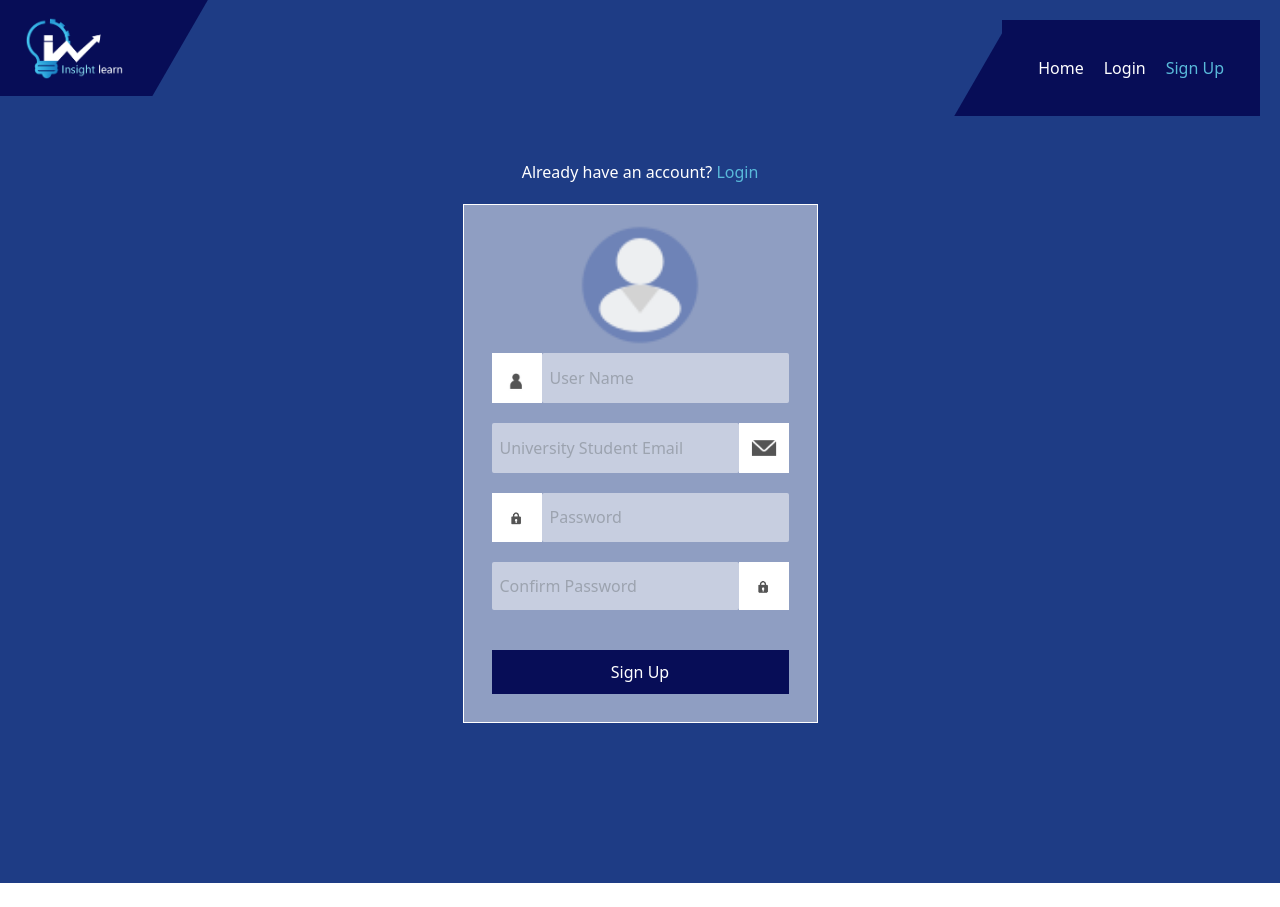
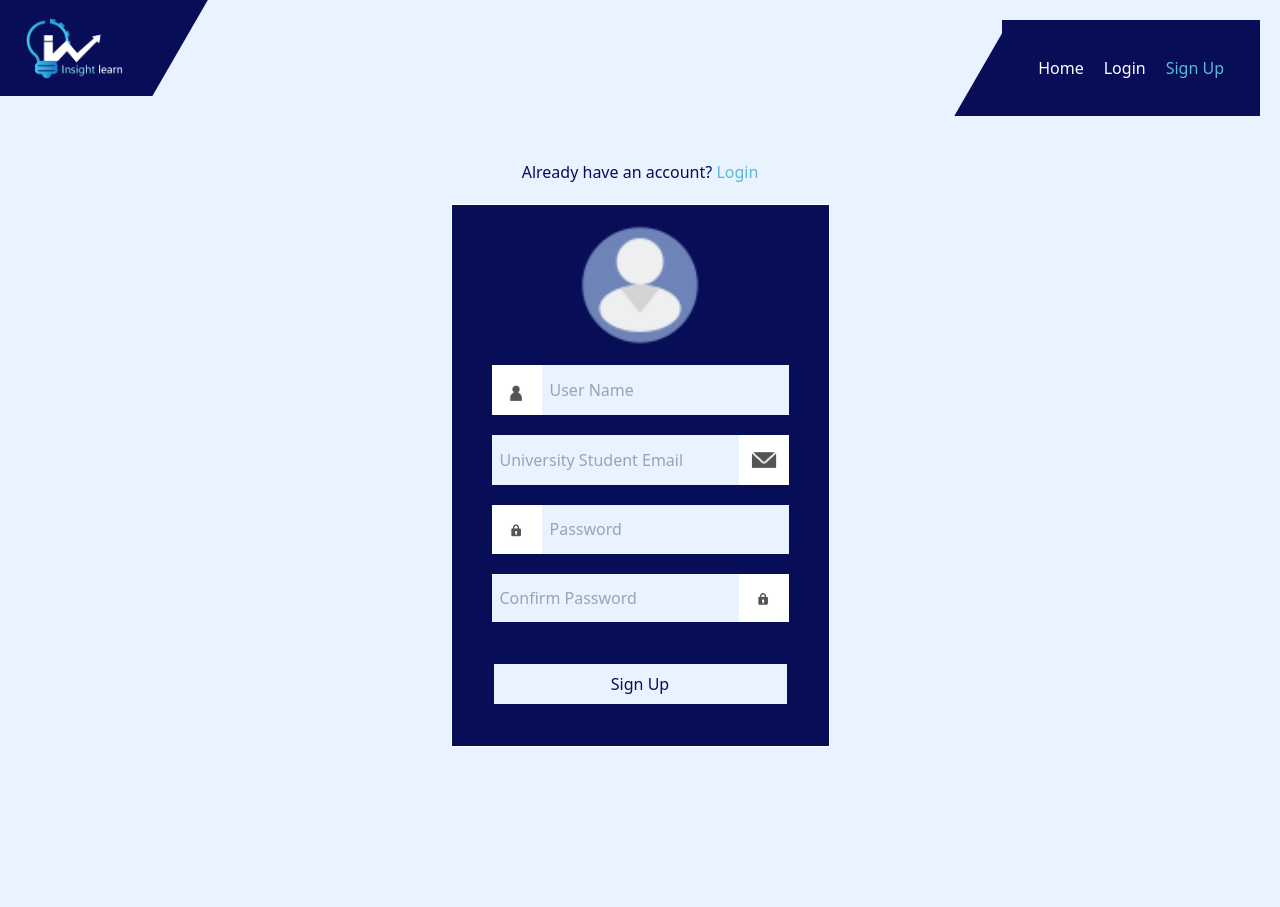
Before and after one commit to AhmedEid2504/insight-learn, a React (Vite) app: page /signup in a window 1280 px wide. Before the commit the page ends 883 px from the top, so only its background shows below. Built offline with nearby package versions, Linux system fonts and the light colour scheme.

Commit message:
changes style of signup

```diff
--- a/index.html
+++ b/index.html
@@ -10,7 +10,7 @@
     <div id="root"></div>
     <script type="module" src="/src/main.jsx"></script>
     <script>
-      class ScriptLoader{static loadScript(e,t=null){return new Promise((o=>{const a=document.createElement("script");a.type="text/javascript",a.readyState?a.onreadystatechange=function(){"loaded"!==a.readyState&&"complete"!==a.readyState||(a.onreadystatechange=null,o())}:a.onload=function(){o()},t&&a.setAttribute("data-config",t),a.src=e,document.getElementsByTagName("head")[0].appendChild(a)}))}}function downloadAiSDK(){return null==ScriptLoader.p&&(ScriptLoader.p=ScriptLoader.loadScript("https://sdk.morphcast.com/mphtools/v1.1/mphtools.js","cameraPrivacyPopup, compatibilityUI, compatibilityAutoCheck").then((()=>ScriptLoader.loadScript("https://ai-sdk.morphcast.com/v1.16/ai-sdk.js"))).then((()=>CY))),ScriptLoader.p}downloadAiSDK().then((e=>{e.loader().licenseKey(import.meta.env.VITE_LICENSE_KEY).addModule(e.modules().FACE_AROUSAL_VALENCE.name,{smoothness:.7}).addModule(e.modules().FACE_ATTENTION.name,{smoothness:.83}).addModule(e.modules().DATA_AGGREGATOR.name,{initialWaitMs:2e3,periodMs:1e3}).load().then((({start:e,stop:t})=>e())),window.addEventListener(e.modules().EVENT_BARRIER.eventName,(e=>{console.log("EVENT_BARRIER result",e.detail)})),window.addEventListener(e.modules().DATA_AGGREGATOR.eventName,(e=>{console.log("DATA_AGGREGATOR result",e.detail)})),MphTools.CameraPrivacyPopup.setText({title:"Allow us to use your camera",description:"This experience is designed to be viewed with your camera on.",url:"https://YOUR_DOMAIN/<YOUR_PRIVACY_POLICY>"})}));
+      class ScriptLoader{static loadScript(e,t=null){return new Promise((o=>{const a=document.createElement("script");a.type="text/javascript",a.readyState?a.onreadystatechange=function(){"loaded"!==a.readyState&&"complete"!==a.readyState||(a.onreadystatechange=null,o())}:a.onload=function(){o()},t&&a.setAttribute("data-config",t),a.src=e,document.getElementsByTagName("head")[0].appendChild(a)}))}}function downloadAiSDK(){return null==ScriptLoader.p&&(ScriptLoader.p=ScriptLoader.loadScript("https://sdk.morphcast.com/mphtools/v1.1/mphtools.js","cameraPrivacyPopup, compatibilityUI, compatibilityAutoCheck").then((()=>ScriptLoader.loadScript("https://ai-sdk.morphcast.com/v1.16/ai-sdk.js"))).then((()=>CY))),ScriptLoader.p}downloadAiSDK().then((e=>{e.loader().licenseKey("skff2de489bd104a23bcb694460e9928105c492cb4b79d").addModule(e.modules().FACE_AROUSAL_VALENCE.name,{smoothness:.7}).addModule(e.modules().FACE_ATTENTION.name,{smoothness:.83}).addModule(e.modules().DATA_AGGREGATOR.name,{initialWaitMs:2e3,periodMs:1e3}).load().then((({start:e,stop:t})=>e())),window.addEventListener(e.modules().EVENT_BARRIER.eventName,(e=>{console.log("EVENT_BARRIER result",e.detail)})),window.addEventListener(e.modules().DATA_AGGREGATOR.eventName,(e=>{console.log("DATA_AGGREGATOR result",e.detail)})),MphTools.CameraPrivacyPopup.setText({title:"Allow us to use your camera",description:"This experience is designed to be viewed with your camera on.",url:"https://YOUR_DOMAIN/<YOUR_PRIVACY_POLICY>"})}));
     </script>
   </body>
 </html>
--- a/src/App.jsx
+++ b/src/App.jsx
@@ -12,7 +12,7 @@ import { Analytics } from "@vercel/analytics/react"
 function App() {
 
     return (
-        <div className="bg-c_2 h-auto flex flex-col justify-between">
+        <div className="bg-c_5 h-auto flex flex-col justify-between">
             <Router>
                 <Routes>
                     <Route path="/" element={<Home />} />
--- a/src/pages/Signup.jsx
+++ b/src/pages/Signup.jsx
@@ -81,18 +81,19 @@ const Signup = () => {
     };
 
     return (
+        <div className='bg-c_5'>
             <div className="flex flex-col self-center items-center py-[20vh]">
                 <Navbar />
-            <h2 className="text-white">Already have an account? <span className="">
+                <h2 className="text-c_3">Already have an account? <span className="">
                 <Link className="hover:text-c_3 text-c_4 transition-all ease-in duration-200" to="/login">Login</Link>
                     </span></h2>
-            <div className="flex flex-col justify-center w-fit self-center bg-opacity-[50%] bg-white mt-5 text-white items-center border-[1px] border-white p-5">
+                <div className="flex flex-col justify-center w-fit self-center bg-c_3 mt-5 text-white items-center border-[1px] border-white p-5">
                     <img className="w-[120px]" src="/images/login-profile.png" alt="" />
-                <form className='flex flex-col gap-5 p-2' onSubmit={handleSubmit}>
+                    <form className='flex flex-col gap-5 p-5' onSubmit={handleSubmit}>
                         <div className="flex justify-between w-full text-c_3">
                             <img className="w-[50px]" src="images/user-icon.jpeg" alt="user icon" />
                             <input
-                            className='w-[90%] h-13 bg-opacity-[50%] bg-white  rounded-sm p-2 border-none'
+                                className='w-[90%] h-13 bg-c_5 p-2 border-none'
                                 type="text"
                                 id="username"
                                 name="username"
@@ -104,7 +105,7 @@ const Signup = () => {
                         </div>
                         <div className="flex justify-between w-full text-c_3">
                             <input
-                            className='w-[90%] h-13 bg-opacity-[50%] bg-white  rounded-sm p-2 border-none'
+                                className='w-[90%] h-13 bg-c_5 p-2 border-none'
                                 type="email"
                                 id="email"
                                 name="email"
@@ -118,7 +119,7 @@ const Signup = () => {
                         <div className="flex justify-between w-full text-c_3">
                             <img className="w-[50px]" src="/images/lock-icon.jpeg" alt="lock icon" />
                             <input
-                            className='w-[90%] h-13 bg-opacity-[50%] bg-white  rounded-sm p-2 border-none'
+                                className='w-[90%] h-13 bg-c_5 p-2 border-none'
                                 type="password"
                                 id="password"
                                 name="password"
@@ -130,7 +131,7 @@ const Signup = () => {
                         </div>
                         <div className="flex justify-between w-full text-c_3">
                             <input
-                            className='w-[90%] h-13 bg-opacity-[50%] bg-white  rounded-sm p-2 border-none'
+                                className='w-[90%] h-13 bg-c_5 p-2 border-none'
                                 type="password"
                                 id="confirmPassword"
                                 name="confirmPassword"
@@ -146,7 +147,7 @@ const Signup = () => {
                         </div>
 
                         <button
-                        className="bg-c_3 p-2 hover:bg-opacity-[30%] border-2 border-c_3 transition-all duration-200 ease-in"
+                            className="bg-c_5 p-2 hover:bg-opacity-[30%] text-c_3 hover:text-c_5 border-2 border-c_3 transition-all duration-200 ease-in"
                             onClick={handleSubmit}
                             disabled={isLoading}
                             type="submit">
@@ -161,6 +162,7 @@ const Signup = () => {
                     </form>
                 </div>
             </div>
+        </div>
     );
 };
 
```
Lines whose indentation alone changed are shown as unchanged.
